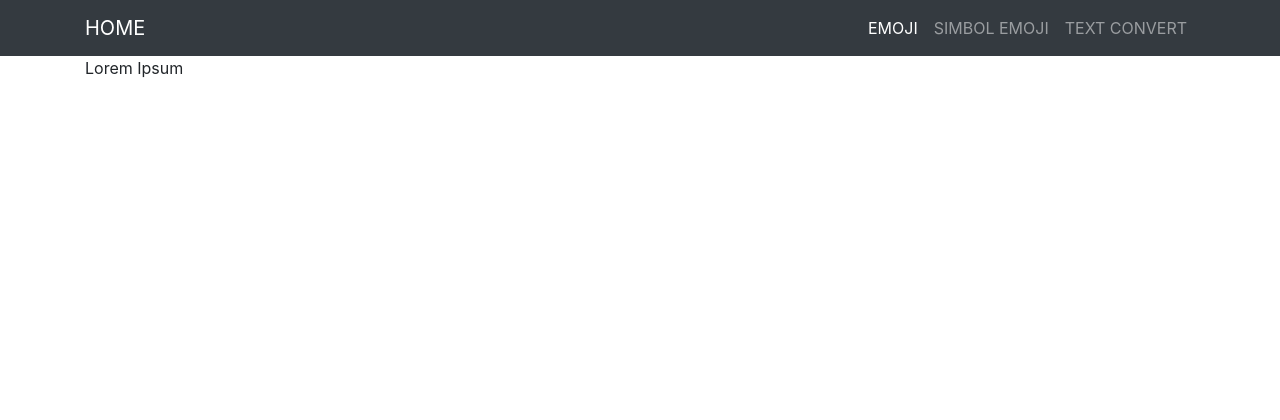
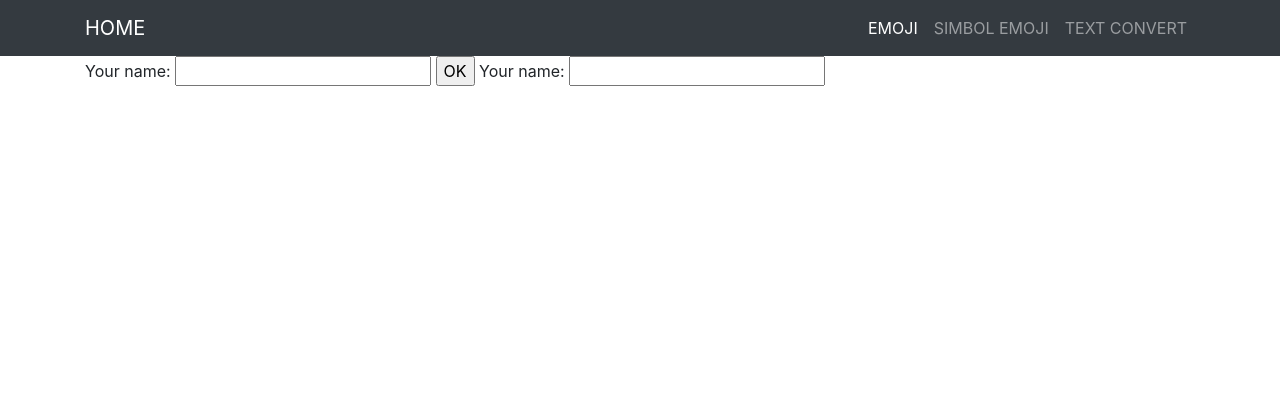
Before and after one commit to imHireki/git-test, a Django app: page / in a window 1280 px wide. Shown: the top 420 px of the page. Run offline with Django 3.2, Linux system fonts and the light colour scheme; some libraries are stand-ins or nearby versions.

Commit message:
forms testing

```diff
--- /dev/null
+++ b/pages/forms.py
@@ -0,0 +1,4 @@
+from django import forms
+
+class NameForm(forms.Form):
+    your_name = forms.CharField(label='Your name', max_length=100)
--- a/pages/templates/pages/index.html
+++ b/pages/templates/pages/index.html
@@ -3,6 +3,14 @@
 {% block title %} Homepage {% endblock %}
 
 {% block content %}
-Lorem Ipsum
+
+<form action="/your-name/" method="post">{% csrf_token %}
+    <label for="your_name">Your name: </label>
+    <input id="your_name" type="text" name="your_name" value="{{ current_name }}">
+    <input type="submit" value="OK">
+    <label for="your_name">Your name: </label>
+    <input id="your_name" type="text" name="your_name" maxlength="100" required>
+</form>
+
 
 {% endblock %}
--- a/pages/urls.py
+++ b/pages/urls.py
@@ -6,4 +6,6 @@ urlpatterns = [
     path('', views.index, name='index'),
     path('simbol-emoji/', views.simbolemoji, name='simbolemoji'),
     path('text-convert/', views.textconvert, name='textconvert'),
+    path('your-name/', views.get_name, name='your_name'),
+    path('thanks/', views.get_name, name='your_name'),
 ]
--- a/pages/views.py
+++ b/pages/views.py
@@ -1,4 +1,26 @@
 from django.shortcuts import render
+from django.http import HttpResponseRedirect
+from django.shortcuts import render
+from .forms import NameForm
+
+
+def get_name(request):
+    # if this is a POST request we need to process the form data
+    if request.method == 'POST':
+        # create a form instance and populate it with data from the request:
+        form = NameForm(request.POST)
+        # check whether it's valid:
+        if form.is_valid():
+            # process the data in form.cleaned_data as required
+            # ...
+            # redirect to a new URL:
+            return HttpResponseRedirect('/thanks/')
+
+    # if a GET (or any other method) we'll create a blank form
+    else:
+        form = NameForm()
+
+    return render(request, 'name.html', {'form': form})
 
 
 def index(request):
```
